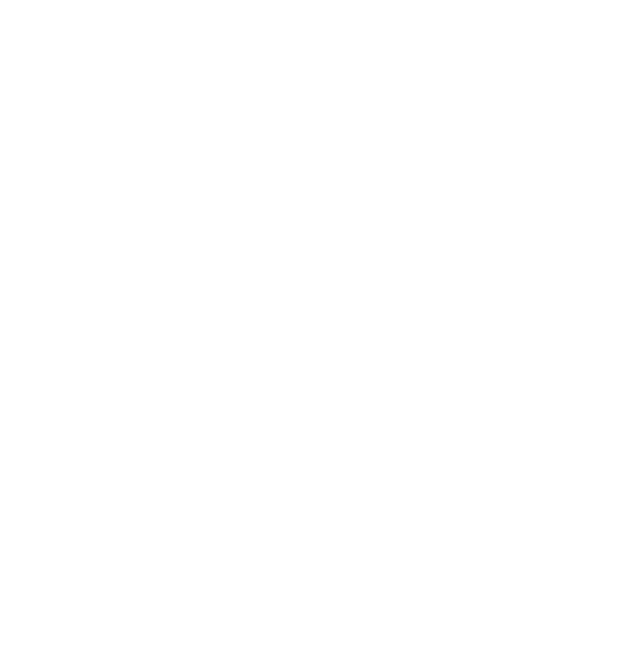
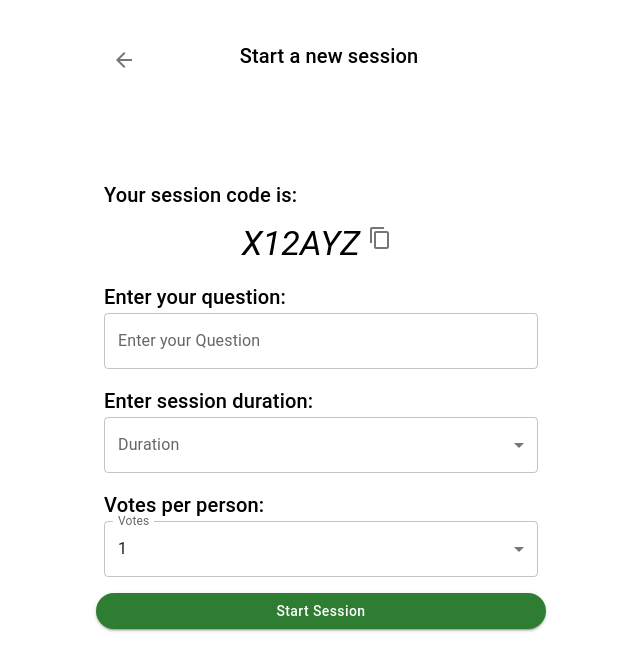
Before and after one commit to Katie500/Decidr, a React (Create React App) app in the folder client/: page /startnewsession in a window 1280 px wide. Before the commit this address had no page. Shown: the top 670 px of the page, without its empty margins (319-959 px from the left). Built offline with nearby package versions, Linux system fonts and the light colour scheme.

Commit message:
added StartNewSession page

```diff
--- a/client/src/App.js
+++ b/client/src/App.js
@@ -2,6 +2,8 @@
 import MainPage from './pages/MainPage';
 import { ThemeProvider, createTheme } from '@mui/material';
 import NicknamePage from './pages/NicknamePage';
+import StartNewSession from './pages/StartNewSession';
+import '../src/styles/SharedStyles.css';
 
 function App() {
   const theme = createTheme({
@@ -24,6 +26,7 @@
         <Routes>
           <Route path="/" element={<MainPage />} />
           <Route path="/nickname" element={<NicknamePage />} />
+          <Route path="/startnewsession" element={<StartNewSession />} />
         </Routes>
       </BrowserRouter>
     </ThemeProvider>
--- a/client/src/pages/MainPage.jsx
+++ b/client/src/pages/MainPage.jsx
@@ -1,7 +1,6 @@
 import { Box, Button, Grid, TextField, Typography } from '@mui/material';
 import React, { useState } from 'react';
 import LoadingBackdrop from '../components/global/LoadingBackdrop';
-import '../styles/SharedStyles.css';
 
 const MainPage = () => {
   const [pending, setPending] = useState(false);
@@ -33,7 +32,7 @@
           Decidr
         </Typography>
       </Box>
-      <Box className="contentBox">
+      <Box className="contentBox widthConstraint">
         <Typography variant="h6">
           Enter code for an existing session:
         </Typography>
--- a/client/src/pages/NicknamePage.jsx
+++ b/client/src/pages/NicknamePage.jsx
@@ -1,7 +1,6 @@
 import { Box, Button, Grid, TextField, Typography } from '@mui/material';
 import React, { useState } from 'react';
 import LoadingBackdrop from '../components/global/LoadingBackdrop';
-import '../styles/SharedStyles.css';
 
 const MainPage = () => {
   const [pending, setPending] = useState(false);
@@ -33,7 +32,7 @@
           Decidr
         </Typography>
       </Box>
-      <Box className="contentBox">
+      <Box className="contentBox widthConstraint">
         <Typography variant="h6">Enter a nickname:</Typography>
         <Box className="inputBox">
           <TextField fullWidth label="Name" variant="outlined" size="small" />
--- /dev/null
+++ b/client/src/pages/StartNewSession.css
@@ -0,0 +1,4 @@
+.session{
+    display: flex;
+    justify-content: center;
+}
--- /dev/null
+++ b/client/src/pages/StartNewSession.jsx
@@ -0,0 +1,128 @@
+import {
+  Box,
+  Button,
+  FormControl,
+  Grid,
+  IconButton,
+  InputLabel,
+  MenuItem,
+  Select,
+  TextField,
+  Typography,
+} from '@mui/material';
+import React, { useEffect, useState } from 'react';
+import LoadingBackdrop from '../components/global/LoadingBackdrop';
+import ContentCopyOutlinedIcon from '@mui/icons-material/ContentCopyOutlined';
+import ArrowBackOutlinedIcon from '@mui/icons-material/ArrowBackOutlined';
+import './StartNewSession.css';
+
+const StartNewSession = () => {
+  const [pending, setPending] = useState(true);
+  const [sessionCode, setSessionCode] = useState('X12AYZ');
+  const [duration, setDuration] = useState('');
+  const [votes, setVotes] = useState(1);
+
+  useEffect(() => {
+    setTimeout(() => {
+      setPending(false);
+    }, 1000);
+    // setSessionCode(generateSessionCode());
+  });
+
+  const handleVerify = () => {
+    setPending(true);
+    setTimeout(() => {
+      setPending(false);
+    }, 1000);
+  };
+
+  const handleDurationChange = (event) => {
+    setDuration(event.target.value);
+  };
+  const handleVotesChange = (event) => {
+    setVotes(event.target.value);
+  };
+
+  return (
+    <>
+      <Box className="topBarContainer">
+        <Box container className="topBar widthConstraint">
+          <IconButton className="topBarIcon">
+            <ArrowBackOutlinedIcon />
+          </IconButton>
+          <Typography variant="h6">Start a new session</Typography>
+        </Box>
+      </Box>
+      <Grid className="container">
+        <Box className="contentBox widthConstraint">
+          <Grid margin={1}>
+            <Typography variant="h6">Your session code is:</Typography>
+            <Box className="session">
+              <Typography
+                variant="h4"
+                textAlign={'center'}
+                fontStyle={'italic'}
+                marginTop={1.5}
+              >
+                {sessionCode}
+              </Typography>
+              <IconButton>
+                <ContentCopyOutlinedIcon />
+              </IconButton>
+            </Box>
+          </Grid>
+          <Grid margin={1}>
+            <Typography variant="h6">Enter your question:</Typography>
+            <TextField
+              fullWidth
+              label="Enter your Question "
+              variant="outlined"
+            />
+          </Grid>
+          <Grid margin={1}>
+            <Typography variant="h6">Enter session duration:</Typography>
+            <FormControl fullWidth>
+              <InputLabel>Duration</InputLabel>
+              <Select
+                value={duration}
+                label="Duration"
+                onChange={handleDurationChange}
+              >
+                {[...Array(10).keys()].map((num) => (
+                  <MenuItem key={num} value={num + 1}>
+                    {num + 1} min
+                  </MenuItem>
+                ))}
+              </Select>
+            </FormControl>
+          </Grid>
+          <Grid margin={1} marginBottom={2}>
+            <Typography variant="h6">Votes per person:</Typography>
+            <FormControl fullWidth>
+              <InputLabel>Votes</InputLabel>
+              <Select value={votes} label="Votes" onChange={handleVotesChange}>
+                {[...Array(5).keys()].map((num) => (
+                  <MenuItem key={num} value={num + 1}>
+                    {num + 1}
+                  </MenuItem>
+                ))}
+              </Select>
+            </FormControl>
+          </Grid>
+          <Button
+            variant="contained"
+            color="success"
+            onClick={handleVerify}
+            fullWidth
+            className="sessionButton"
+          >
+            Start Session
+          </Button>
+        </Box>
+      </Grid>
+      <LoadingBackdrop open={pending} />
+    </>
+  );
+};
+
+export default StartNewSession;
--- a/client/src/styles/SharedStyles.css
+++ b/client/src/styles/SharedStyles.css
@@ -1,10 +1,33 @@
-/* USED IN Mainpage and NicknamePage */
-.container {
+  .container {
     height: 98vh;
     display: flex;
     justify-content: center;
     align-items: center;
+    flex-direction: column;
   }
+
+  .topBarContainer {
+    width: 100%;
+    display: flex;
+    justify-content: center;
+    margin-top: 2rem;
+    position: absolute;
+  }
+
+  .topBar{
+    position: relative;
+    display: flex;
+    align-items: center;
+    justify-content: center;
+    width: 100%;
+  }
+
+  .topBar .topBarIcon {
+    position: absolute;
+    left: 0;
+    top: 0;
+  }
+
 
   .title {
     width: 100%;
@@ -17,6 +40,12 @@
   .contentBox {
     display: flex;
     flex-direction: column;
+    justify-content: flex-start;
+    width: 100%;
+  }
+
+  .widthConstraint {
+    max-width: 450px;
   }
 
   .inputBox {
```
Also changed, not shown: client/src/components/global/Appbar.jsx (added, +32 -0 lines).
